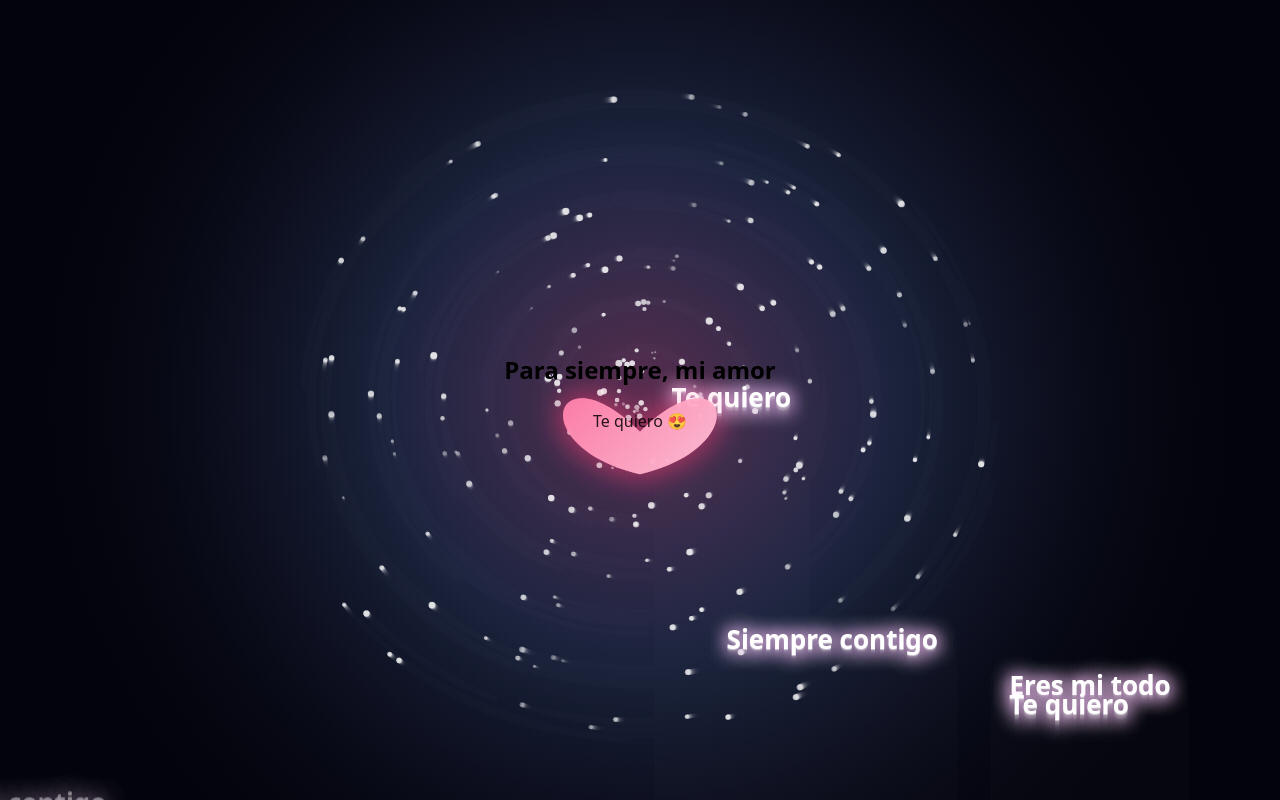
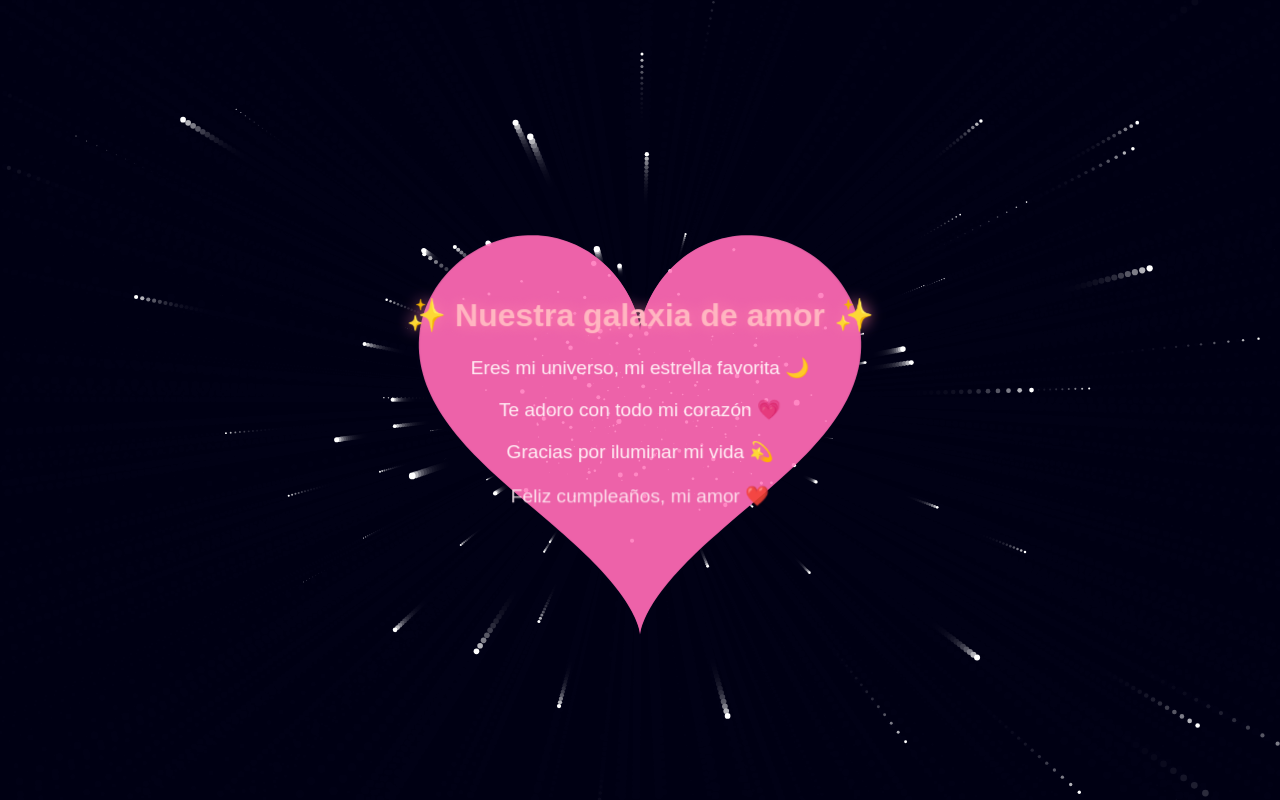
Before and after one commit to JoseSanz001/HappyB_D_F, a Flask app: page /sorpresa in a window 1280 px wide. Run offline with Flask 3, Linux system fonts and the light colour scheme.

Commit message:
decoraciones sorpresa

```diff
--- a/app.py
+++ b/app.py
@@ -19,8 +19,7 @@ def poema():
 
 @app.route('/sorpresa')
 def sorpresa():
-    phrases = ["Te quiero", "Te adoro", "Eres mi todo", "Siempre contigo", "Feliz cumpleaños ❤️"]
-    return render_template('sorpresa.html', phrases=phrases)
+    return render_template('sorpresa.html')
 
 if __name__ == '__main__':
     app.run(debug=True)
--- /dev/null
+++ b/static/css/sorpresa.css
@@ -0,0 +1,49 @@
+html, body {
+  margin: 0;
+  padding: 0;
+  overflow: hidden;
+  background: radial-gradient(circle at center, #100028, #000010);
+  height: 100vh;
+  color: white;
+  font-family: "Poppins", sans-serif;
+}
+
+/* ✨ Mensajes centrales */
+.mensajes {
+  position: absolute;
+  top: 50%;
+  left: 50%;
+  transform: translate(-50%, -50%);
+  text-align: center;
+  animation: aparecer 2s ease forwards;
+  z-index: 10;
+}
+
+.mensajes h1 {
+  font-size: 2rem;
+  color: #ffb6c1;
+  text-shadow: 0 0 15px #ff80ab;
+}
+
+.texto {
+  opacity: 0;
+  font-size: 1.2rem;
+  margin-top: 1rem;
+  color: #fff0f5;
+  animation: fadeIn 1s ease forwards;
+}
+
+.texto:nth-child(2) { animation-delay: 2s; }
+.texto:nth-child(3) { animation-delay: 4s; }
+.texto:nth-child(4) { animation-delay: 6s; }
+.texto:nth-child(5) { animation-delay: 8s; }
+
+@keyframes fadeIn {
+  from { opacity: 0; transform: translateY(20px); }
+  to { opacity: 1; transform: translateY(0); opacity: 1; }
+}
+
+@keyframes aparecer {
+  from { opacity: 0; transform: scale(0.9) translate(-50%, -50%); }
+  to { opacity: 1; transform: scale(1) translate(-50%, -50%); }
+}
--- a/static/js/sorpresa.js
+++ b/static/js/sorpresa.js
@@ -1,132 +1,64 @@
-// sorpresa.js - animación de galaxia + frases flotantes
-(function(){
-  const canvas = document.getElementById('sorpresaCanvas');
-  if(!canvas) return;
-  const ctx = canvas.getContext('2d');
-  let w,h;
-  const particles = [];
-  const texts = [];
-  let time = 0;
+const canvas = document.getElementById("galaxia");
+const ctx = canvas.getContext("2d");
+let width, height, estrellas = [];
 
-  function resize(){
-    w = canvas.width = innerWidth;
-    h = canvas.height = innerHeight;
-  }
-  addEventListener('resize', resize);
-  resize();
+function ajustar() {
+  width = canvas.width = window.innerWidth;
+  height = canvas.height = window.innerHeight;
+}
+window.addEventListener("resize", ajustar);
+ajustar();
 
-  // crear partículas en espiral (galaxia)
-  function spawnParticles(){
-    particles.length = 0;
-    const count = 220;
-    for(let i=0;i<count;i++){
-      const angle = i*(Math.PI*2)/35 + Math.random()*0.6;
-      const radius = (i/count)*Math.min(w,h)/2.2 + Math.random()*20;
-      particles.push({
-        x: w/2 + Math.cos(angle)*radius,
-        y: h/2 + Math.sin(angle)*radius,
-        baseX: w/2, baseY: h/2,
-        angle: angle,
-        radius: radius,
-        speed: 0.0008 + Math.random()*0.0016,
-        size: 0.6 + Math.random()*1.6,
-        hue: 200 + Math.random()*140
-      });
-    }
-  }
+// Crear estrellas
+for (let i = 0; i < 400; i++) {
+  estrellas.push({
+    x: Math.random() * width - width / 2,
+    y: Math.random() * height - height / 2,
+    z: Math.random() * 1000,
+    r: Math.random() * 2
+  });
+}
 
-  // frases flotantes: se crean periódicamente
-  function spawnText(){
-    const txt = phrases[Math.floor(Math.random()*phrases.length)];
-    texts.push({
-      text: txt,
-      x: Math.random()*w,
-      y: h + 20,
-      vy: -0.5 - Math.random()*0.9,
-      alpha: 0,
-      life: 0,
-      ttl: 7000 + Math.random()*6000
-    });
-    // limita cantidad
-    if(texts.length>8) texts.shift();
-  }
+function dibujar() {
+  ctx.fillStyle = "rgba(0, 0, 20, 0.3)";
+  ctx.fillRect(0, 0, width, height);
 
-  spawnParticles();
-  setInterval(spawnText, 1300);
+  ctx.save();
+  ctx.translate(width / 2, height / 2);
 
-  function draw(){
-    time += 1;
-    // fondo oscuro
-    ctx.fillStyle = 'rgba(4,6,15,0.25)';
-    ctx.fillRect(0,0,w,h);
+  // Estrellas girando
+  estrellas.forEach((e) => {
+    e.z -= 2;
+    if (e.z <= 0) e.z = 1000;
 
-    // brillo central
-    const g = ctx.createRadialGradient(w/2,h/2,10,w/2,h/2,Math.max(w,h)/2);
-    g.addColorStop(0,'rgba(240,120,200,0.12)');
-    g.addColorStop(0.4,'rgba(120,160,255,0.06)');
-    g.addColorStop(1,'rgba(0,0,10,0)');
-    ctx.fillStyle = g;
-    ctx.fillRect(0,0,w,h);
-
-    // dibuja partículas en órbita
-    for(let p of particles){
-      // modifica contorno para rotar espiral
-      p.angle += p.speed * (1 + Math.sin(time/200)*0.5);
-      p.x = p.baseX + Math.cos(p.angle)*p.radius;
-      p.y = p.baseY + Math.sin(p.angle)*p.radius * 0.9;
-      const glow = Math.abs(Math.sin((p.angle+time/300)*3))*0.8 + 0.2;
+    let k = 128.0 / e.z;
+    let px = e.x * k;
+    let py = e.y * k;
+    if (px >= -width/2 && px <= width/2 && py >= -height/2 && py <= height/2) {
+      let tamaño = (1 - e.z / 1000) * e.r * 2;
+      ctx.fillStyle = "white";
       ctx.beginPath();
-      ctx.fillStyle = `rgba(255,255,255,${0.06 + glow*0.6})`;
-      ctx.arc(p.x,p.y,p.size + glow*1.3,0,Math.PI*2);
+      ctx.arc(px, py, tamaño, 0, Math.PI * 2);
       ctx.fill();
     }
+  });
 
-    // dibuja textos flotantes
-    ctx.font = "bold 26px system-ui, sans-serif";
-    ctx.textAlign = "center";
-    for(let t of texts){
-      t.y += t.vy;
-      t.life += 16;
-      t.alpha = Math.min(1, t.life/400);
-      const fade = 1 - Math.max(0, (t.life - t.ttl + 200)/t.ttl);
-      ctx.save();
-      ctx.globalAlpha = t.alpha * fade;
-      // sombra suave
-      ctx.shadowColor = "rgba(255,200,255,0.9)";
-      ctx.shadowBlur = 18;
-      ctx.fillStyle = "white";
-      ctx.fillText(t.text, t.x, t.y);
-      ctx.restore();
-    }
+  // Corazón central
+  const tiempo = Date.now() / 300;
+  const tamaño = 12 + Math.sin(tiempo) * 2;
+  ctx.scale(tamaño, tamaño);
+  ctx.beginPath();
+  for (let t = 0; t < Math.PI * 2; t += 0.02) {
+    const x = 16 * Math.pow(Math.sin(t), 3);
+    const y = 13 * Math.cos(t) - 5 * Math.cos(2 * t) - 2 * Math.cos(3 * t) - Math.cos(4 * t);
+    ctx.lineTo(x, -y);
+  }
+  ctx.closePath();
+  ctx.fillStyle = "rgba(255, 105, 180, 0.8)";
+  ctx.fill();
+  ctx.restore();
 
-    // overlay corazón pulsante en el centro
-    const centerX = w/2, centerY = h/2;
-    const pulse = 1 + 0.06*Math.sin(time/12);
-    drawHeart(centerX, centerY, 80 * pulse);
+  requestAnimationFrame(dibujar);
+}
 
-    requestAnimationFrame(draw);
-  }
-
-  function drawHeart(cx, cy, size){
-    ctx.save();
-    ctx.translate(cx,cy);
-    ctx.scale(1,1);
-    ctx.beginPath();
-    const x = 0, y = -size/8;
-    ctx.moveTo(x, y + size/2);
-    ctx.bezierCurveTo(x - size, y - size/2, x - size*1.4, y + size/1.5, x, y + size);
-    ctx.bezierCurveTo(x + size*1.4, y + size/1.5, x + size, y - size/2, x, y + size/2);
-    ctx.closePath();
-    // gradiente
-    const g = ctx.createLinearGradient(-size, -size, size, size);
-    g.addColorStop(0, 'rgba(255,100,150,0.95)');
-    g.addColorStop(1, 'rgba(255,200,220,0.9)');
-    ctx.fillStyle = g;
-    ctx.shadowColor = 'rgba(255,60,120,0.35)';
-    ctx.shadowBlur = 30;
-    ctx.fill();
-    ctx.restore();
-  }
-
-  draw();
-})();
+dibujar();
--- a/templates/sorpresa.html
+++ b/templates/sorpresa.html
@@ -2,20 +2,21 @@
 <html lang="es">
 <head>
   <meta charset="utf-8" />
-  <meta name="viewport" content="width=device-width,initial-scale=1" />
-  <title>Sorpresa</title>
-  <link rel="stylesheet" href="{{ url_for('static', filename='css/style.css') }}">
+  <meta name="viewport" content="width=device-width, initial-scale=1" />
+  <title>Tu galaxia de amor 💞</title>
+  <link rel="stylesheet" href="{{ url_for('static', filename='css/sorpresa.css') }}">
 </head>
 <body>
-  <canvas id="sorpresaCanvas"></canvas>
-  <div class="overlay center-small">
-    <h2>Para siempre, mi amor</h2>
-    <p class="small">Te quiero 😍</p>
+  <canvas id="galaxia"></canvas>
+
+  <div class="mensajes">
+    <h1>✨ Nuestra galaxia de amor ✨</h1>
+    <p class="texto">Eres mi universo, mi estrella favorita 🌙</p>
+    <p class="texto">Te adoro con todo mi corazón 💗</p>
+    <p class="texto">Gracias por iluminar mi vida 💫</p>
+    <p class="texto">Feliz cumpleaños, mi amor ❤️</p>
   </div>
 
-  <script>
-    const phrases = {{ phrases|tojson }};
-  </script>
   <script src="{{ url_for('static', filename='js/sorpresa.js') }}"></script>
 </body>
 </html>
```
Also changed, not shown: templates/index.html (+118 -3 lines), templates/poema.html (line endings or trailing spaces).
